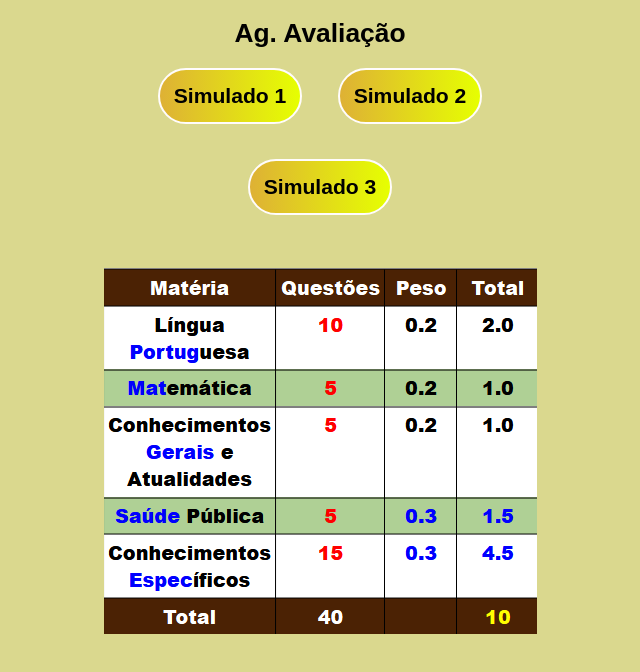
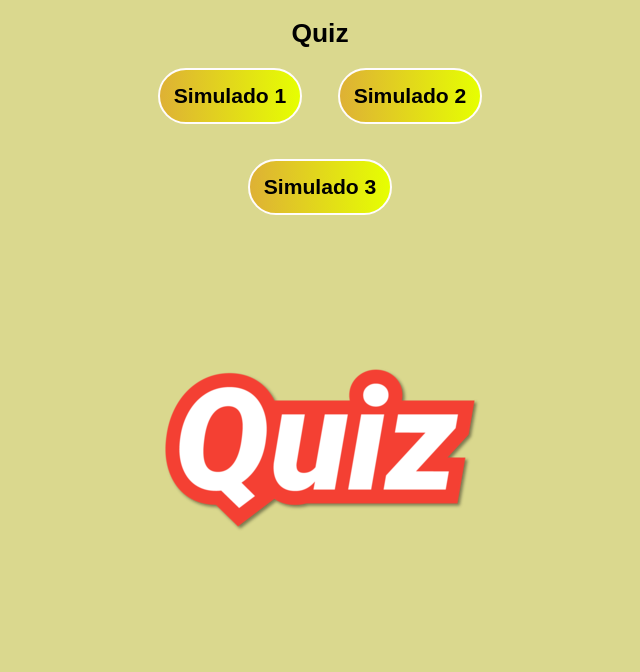
Before and after one commit to rm48/quiz, a React (Vite) app: page / in a window 1280 px wide. Shown: the top 672 px of the page, without its empty margins (320-960 px from the left). Built offline with nearby package versions, Linux system fonts and the light colour scheme.

Commit message:
change logo

```diff
--- a/src/components/Welcome.jsx
+++ b/src/components/Welcome.jsx
@@ -11,7 +11,7 @@
 
     return (
         <div id="welcome">
-            <h2>Ag. Avaliação</h2>
+            <h2>Quiz</h2>
 
             <button onClick={() => dispatch({ type: "CHANGE_STATE" })}>
                 Simulado 1
```
Also changed, not shown: package.json (+6 -1 lines), src/img/materias.png, 1 other file (tests, documents, lock files or other folders).
